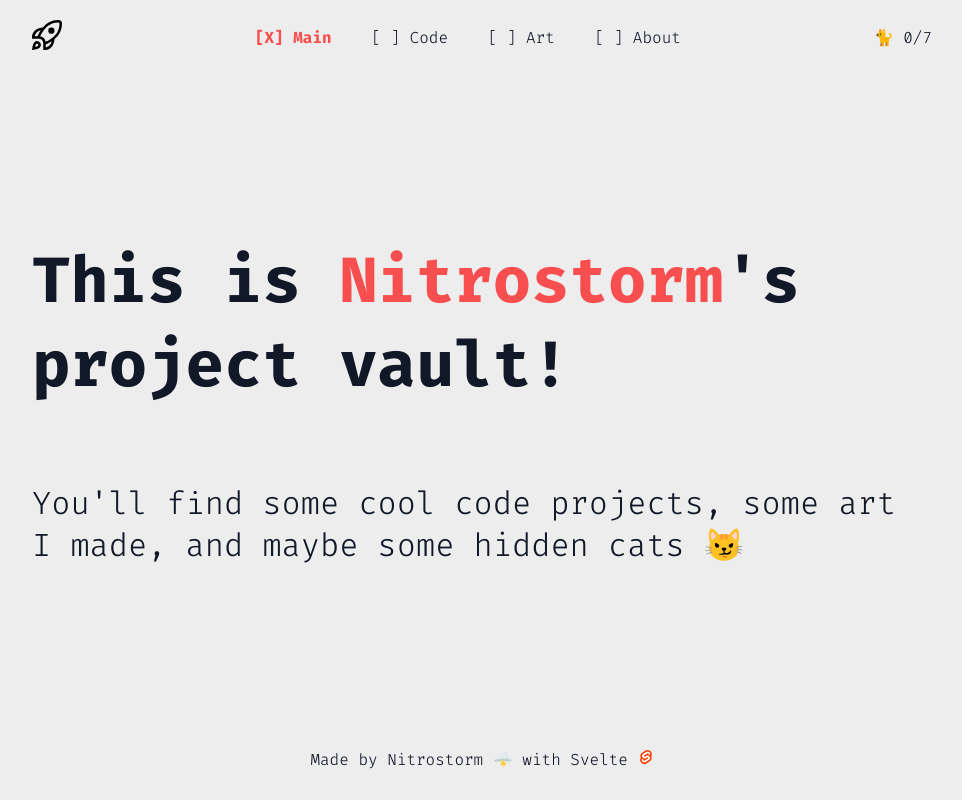
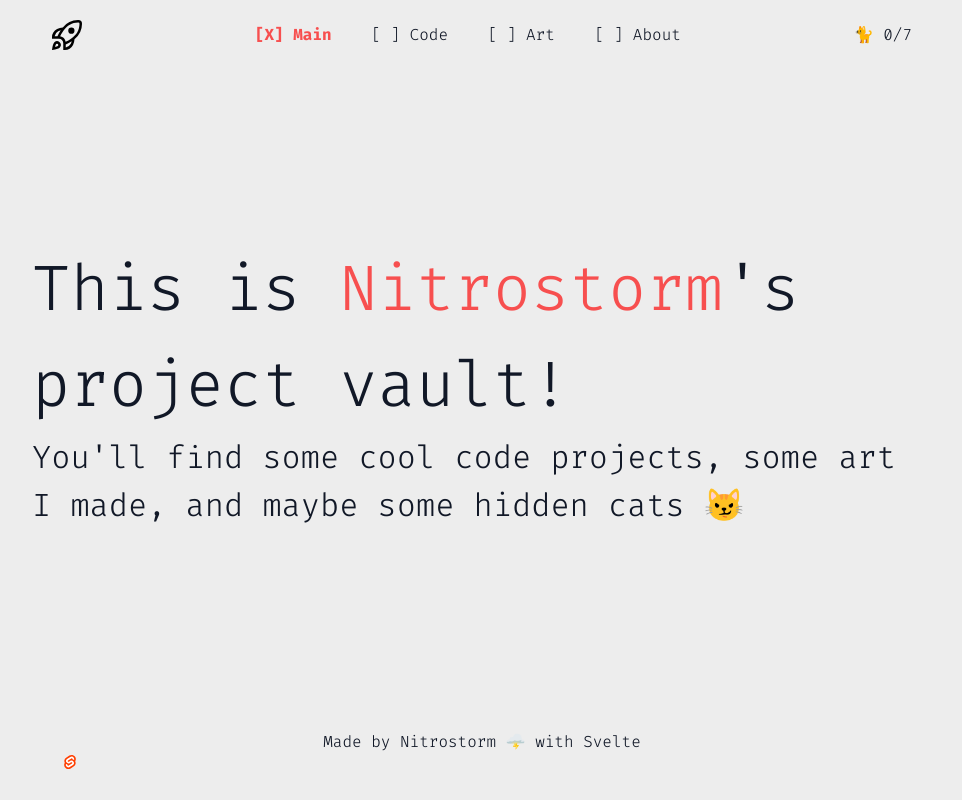
Before and after one commit to nitrostormbcn/portfolio-svelte, a SvelteKit app: page / in a window 1280 px wide. Shown: the whole page, without its empty margins (158-1120 px from the left). Built offline with nearby package versions, Linux system fonts and the light colour scheme.

Commit message:
Add tailwindcss

```diff
--- a/package.json
+++ b/package.json
@@ -37,11 +37,14 @@
 		"@sveltejs/kit": "^2.49.1",
 		"@sveltejs/package": "^2.5.7",
 		"@sveltejs/vite-plugin-svelte": "^6.2.1",
+		"@tailwindcss/vite": "^4.1.18",
 		"prettier": "^3.7.4",
 		"prettier-plugin-svelte": "^3.4.0",
+		"prettier-plugin-tailwindcss": "^0.7.2",
 		"publint": "^0.3.15",
 		"svelte": "^5.45.6",
 		"svelte-check": "^4.3.4",
+		"tailwindcss": "^4.1.18",
 		"typescript": "^5.9.3",
 		"vite": "^7.2.6"
 	},
--- a/src/routes/+layout.svelte
+++ b/src/routes/+layout.svelte
@@ -1,20 +1,17 @@
 <script>
+	import './layout.css';
 	import '../app.css';
 	import NavBar from '$lib/components/NavBar/NavBar.svelte';
 	import Footer from '$lib/components/Footer.svelte';
+
 	let { children } = $props();
 </script>
 
-<div class="page">
-	<NavBar></NavBar>
-		{@render children()}
-	<Footer></Footer>
-</div>
+<div class="page"><NavBar />{@render children()}<Footer /></div>
 
 <style>
 	:global(body) {
 		margin: 0;
-
 		font-family: 'Fira Code', monospace;
 		font-variant-ligatures: common-ligatures;
 		font-feature-settings:
@@ -23,7 +20,6 @@
 		font-optical-sizing: auto;
 		font-weight: 300;
 		font-style: normal;
-
 		color: var(--color-text);
 		background: var(--color-bg);
 	}
--- /dev/null
+++ b/src/routes/layout.css
@@ -0,0 +1 @@
+@import 'tailwindcss';
--- a/vite.config.ts
+++ b/vite.config.ts
@@ -1,6 +1,5 @@
+import tailwindcss from '@tailwindcss/vite';
 import { sveltekit } from '@sveltejs/kit/vite';
 import { defineConfig } from 'vite';
 
-export default defineConfig({
-	plugins: [sveltekit()]
-});
+export default defineConfig({ plugins: [tailwindcss(), sveltekit()] });
```
Also changed, not shown: 2 other files (tests, documents, lock files or other folders).
